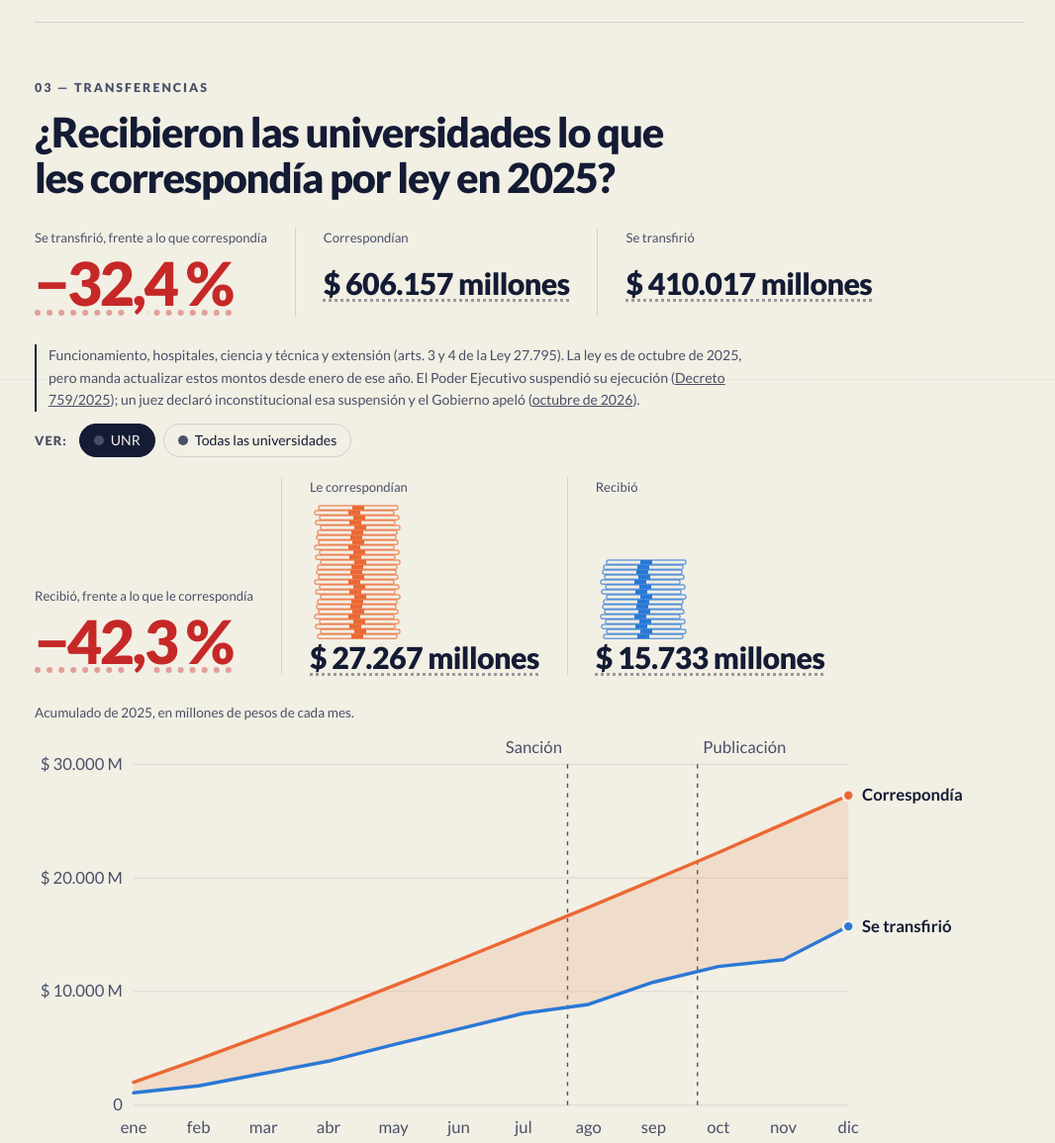
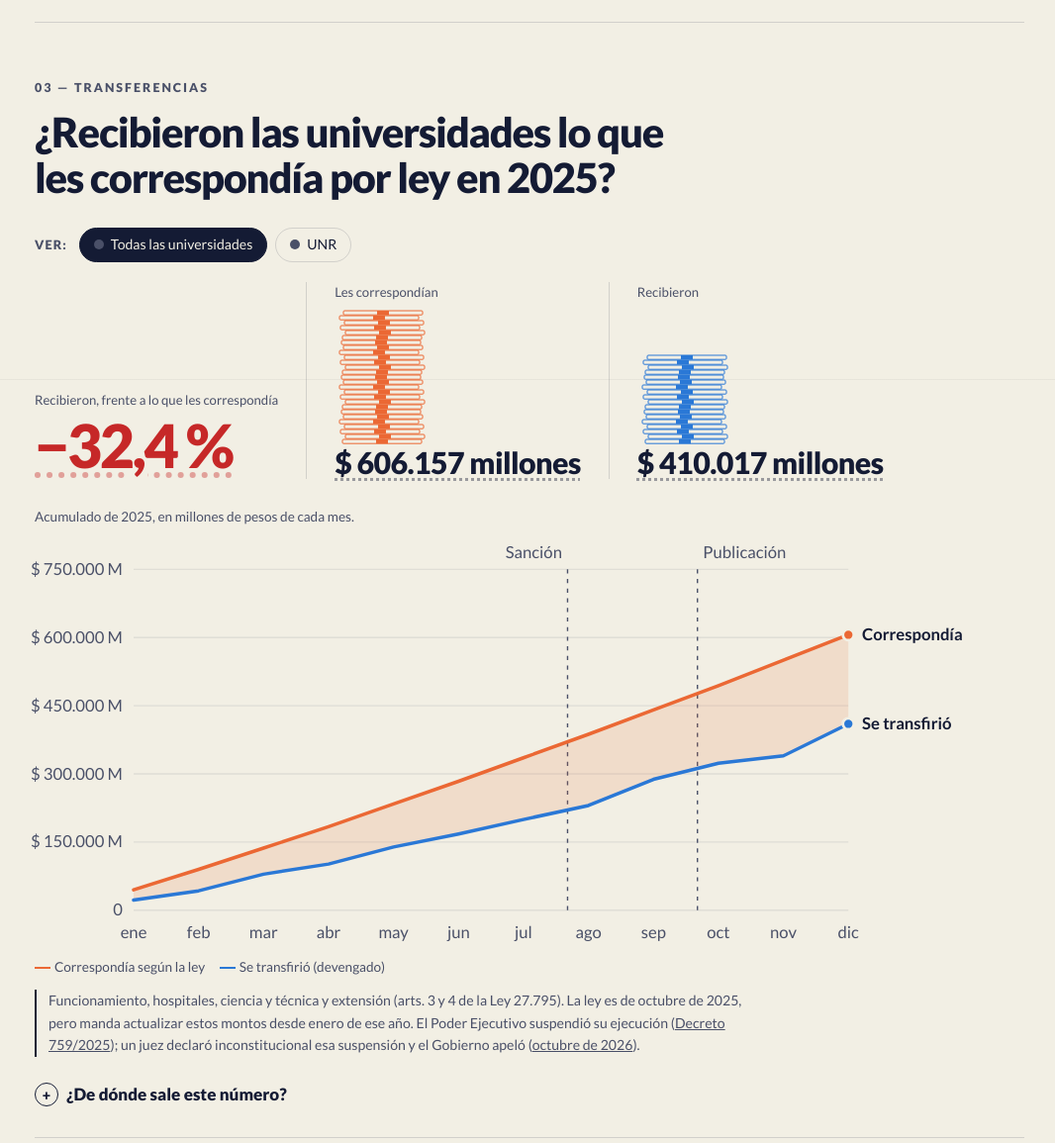
Before and after one commit to francofranzini/unr-transparente, a FastAPI app: page / in a window 1280 px wide. Shown: the part 2817-3972 px from the top of the page at 99% size, without its empty margins (105-1171 px from the left). Run offline with FastAPI, Linux system fonts and the light colour scheme; some libraries are stand-ins or nearby versions.

Commit message:
Transferencias: sin la fila repetida y con «Todas las universidades» por defecto
Co-Authored-By: Claude Opus 5.5 <noreply@anthropic.com>

```diff
--- a/app/templates/_seccion_transferencias.html
+++ b/app/templates/_seccion_transferencias.html
@@ -14,21 +14,10 @@
 {%- endmacro %}
 <section class="seccion" id="transferencias">
   {{ encabezado("03", "Transferencias", "¿Recibieron las universidades lo que les correspondía por ley en 2025?") }}
-  <div class="datos revelar">
-    <div class="dato dato-grande"><small>Se transfirió, frente a lo que correspondía</small><span class="rojo">{{ num(ej, "arts34-relacion", true) }}</span></div>
-    <div class="dato"><small>Correspondían</small>{{ num(ej, "arts34-exigido", true) }}</div>
-    <div class="dato"><small>Se transfirió</small>{{ num(ej, "arts34-transferido", true) }}</div>
-  </div>
-  <p class="aviso">Funcionamiento, hospitales, ciencia y técnica y extensión (arts. 3 y 4 de la Ley 27.795).
-     La ley es de octubre de 2025, pero manda actualizar estos montos desde enero de ese año.
-     El Poder Ejecutivo suspendió su ejecución
-     (<a href="{{ evento }}ley-27795-promulgacion" hx-get="{{ evento }}ley-27795-promulgacion" hx-target="#ficha-contenido">Decreto 759/2025</a>);
-     un juez declaró inconstitucional esa suspensión y el Gobierno apeló
-     (<a href="{{ evento }}ley-27795-fallo-fondo" hx-get="{{ evento }}ley-27795-fallo-fondo" hx-target="#ficha-contenido">octubre de 2026</a>).</p>
 
   {# UNR / todas las universidades: un selector para las cifras con fajos y el gráfico (ADR 0022) #}
-  {% set entidades = [("unr-arts34-", "UNR", "Recibió, frente a lo que le correspondía", "Le correspondían", "Recibió"),
-                      ("arts34-", "Todas las universidades", "Recibieron, frente a lo que les correspondía", "Les correspondían", "Recibieron")] %}
+  {% set entidades = [("arts34-", "Todas las universidades", "Recibieron, frente a lo que les correspondía", "Les correspondían", "Recibieron"),
+                      ("unr-arts34-", "UNR", "Recibió, frente a lo que le correspondía", "Le correspondían", "Recibió")] %}
   {% set FAJOS = 27 %}
   <div data-bloque-arts34>
     <div class="filtros revelar" role="group" aria-label="Elegir qué universidades mostrar">
@@ -190,6 +179,13 @@
   })();
   </script>
 
+  <p class="aviso">Funcionamiento, hospitales, ciencia y técnica y extensión (arts. 3 y 4 de la Ley 27.795).
+     La ley es de octubre de 2025, pero manda actualizar estos montos desde enero de ese año.
+     El Poder Ejecutivo suspendió su ejecución
+     (<a href="{{ evento }}ley-27795-promulgacion" hx-get="{{ evento }}ley-27795-promulgacion" hx-target="#ficha-contenido">Decreto 759/2025</a>);
+     un juez declaró inconstitucional esa suspensión y el Gobierno apeló
+     (<a href="{{ evento }}ley-27795-fallo-fondo" hx-get="{{ evento }}ley-27795-fallo-fondo" hx-target="#ficha-contenido">octubre de 2026</a>).</p>
+
   <details class="mas-info">
     <summary>¿De dónde sale este número?</summary>
     <section class="articulo">
```
Also changed, not shown: docs/adr/0022-caso-unr-con-grafico-acumulado.md (+1 -0 lines).
